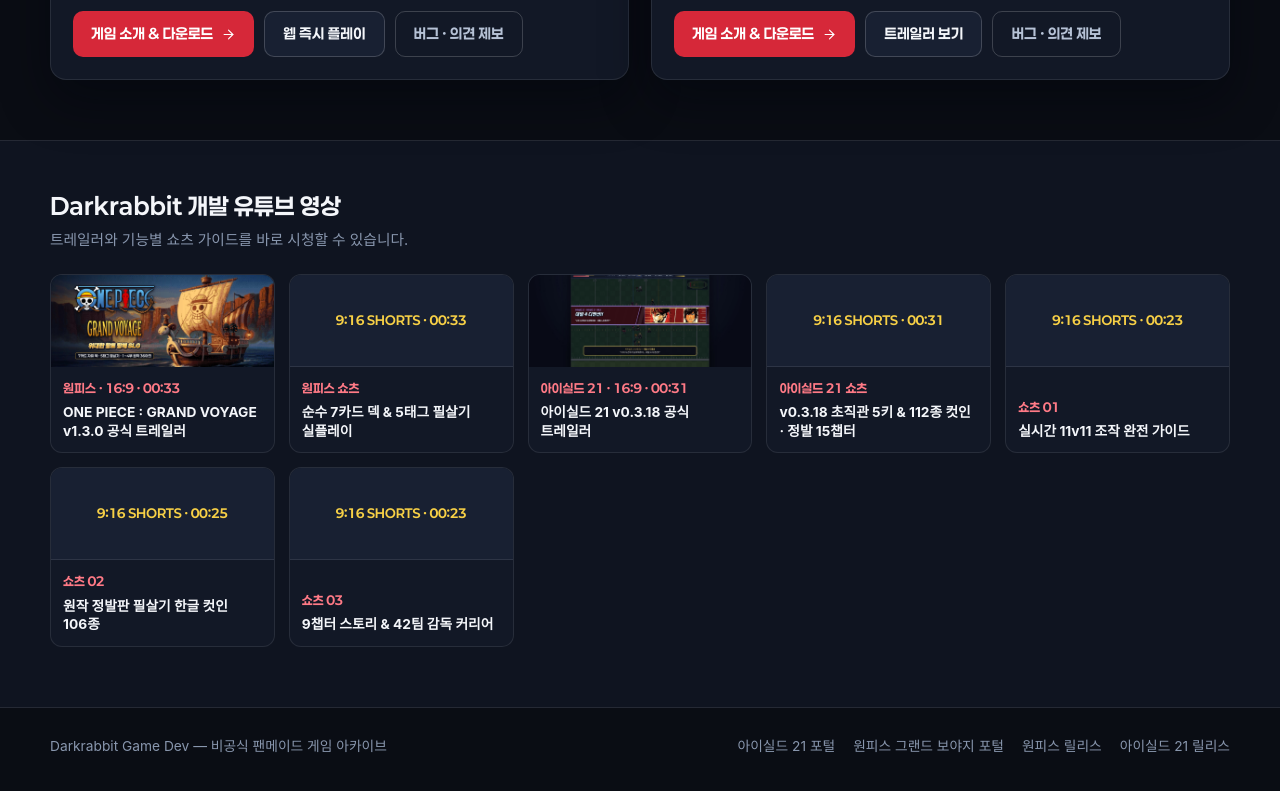
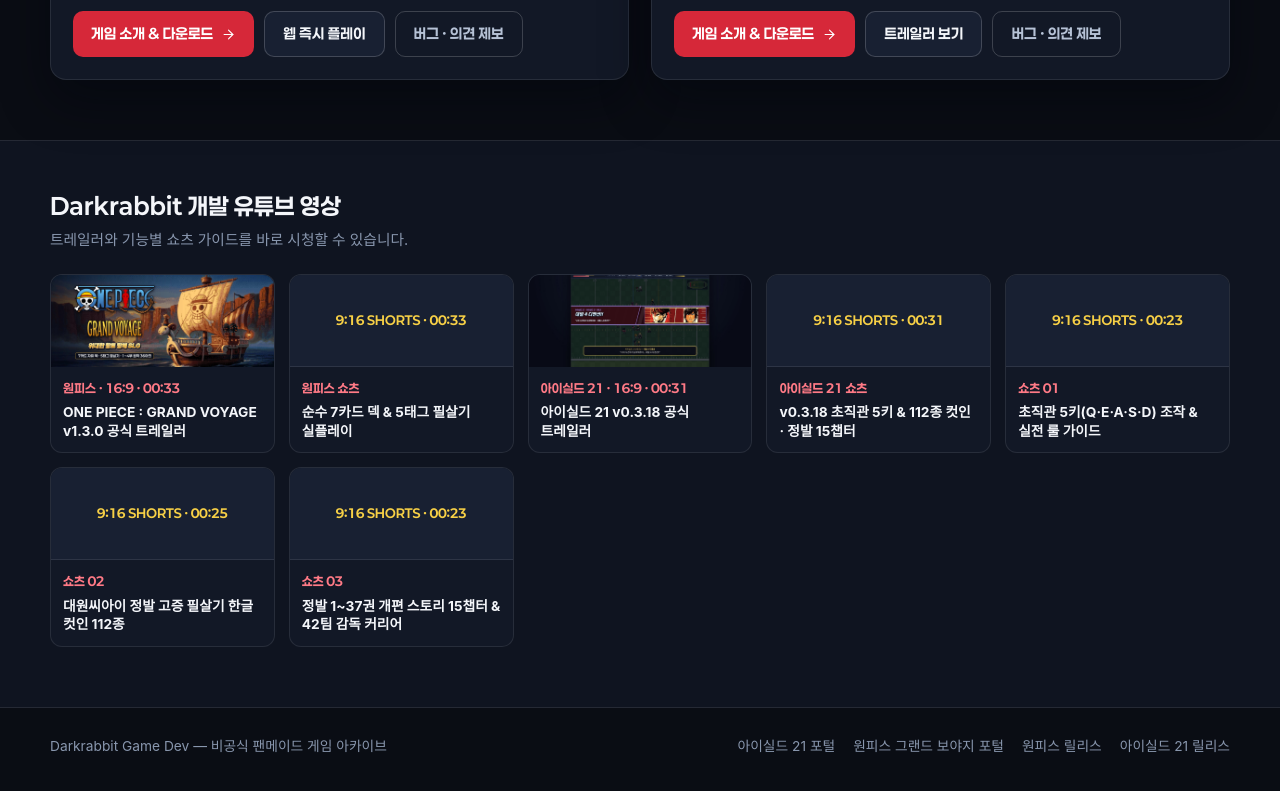
Before and after one commit to darkrabbitkr-oss/darkrabbitkr-oss.github.io, a plain HTML site: page index.html in a window 1280 px wide. Shown: the part 1177-1968 px from the top of the page. Drawn offline with Linux system fonts and the light colour scheme; a web font is replaced by a local one.

Commit message:
chore(videos): update Eyeshield 21 Feature Shorts 01-03 to v0.3.18

```diff
--- a/index.html
+++ b/index.html
@@ -212,25 +212,25 @@
                 <strong>v0.3.18 초직관 5키 &amp; 112종 컷인 · 정발 15챕터</strong>
               </div>
             </a>
-            <a class="video-link-card" href="https://youtube.com/shorts/M9V0SXmyxPk" target="_blank" rel="noopener noreferrer">
+            <a class="video-link-card" href="https://youtube.com/shorts/tlSvGGNCX68" target="_blank" rel="noopener noreferrer">
               <div class="video-link-badge">9:16 SHORTS · 00:23</div>
               <div class="video-link-meta">
                 <span class="tag">쇼츠 01</span>
-                <strong>실시간 11v11 조작 완전 가이드</strong>
+                <strong>초직관 5키(Q·E·A·S·D) 조작 &amp; 실전 룰 가이드</strong>
               </div>
             </a>
-            <a class="video-link-card" href="https://youtube.com/shorts/mzYPSBvSbwo" target="_blank" rel="noopener noreferrer">
+            <a class="video-link-card" href="https://youtube.com/shorts/HlBl9BNSO1M" target="_blank" rel="noopener noreferrer">
               <div class="video-link-badge">9:16 SHORTS · 00:25</div>
               <div class="video-link-meta">
                 <span class="tag">쇼츠 02</span>
-                <strong>원작 정발판 필살기 한글 컷인 106종</strong>
+                <strong>대원씨아이 정발 고증 필살기 한글 컷인 112종</strong>
               </div>
             </a>
-            <a class="video-link-card" href="https://youtube.com/shorts/_nxQRk0fkFg" target="_blank" rel="noopener noreferrer">
+            <a class="video-link-card" href="https://youtube.com/shorts/2XPdru2YZPI" target="_blank" rel="noopener noreferrer">
               <div class="video-link-badge">9:16 SHORTS · 00:23</div>
               <div class="video-link-meta">
                 <span class="tag">쇼츠 03</span>
-                <strong>9챕터 스토리 &amp; 42팀 감독 커리어</strong>
+                <strong>정발 1~37권 개편 스토리 15챕터 &amp; 42팀 감독 커리어</strong>
               </div>
             </a>
           </div>
```
